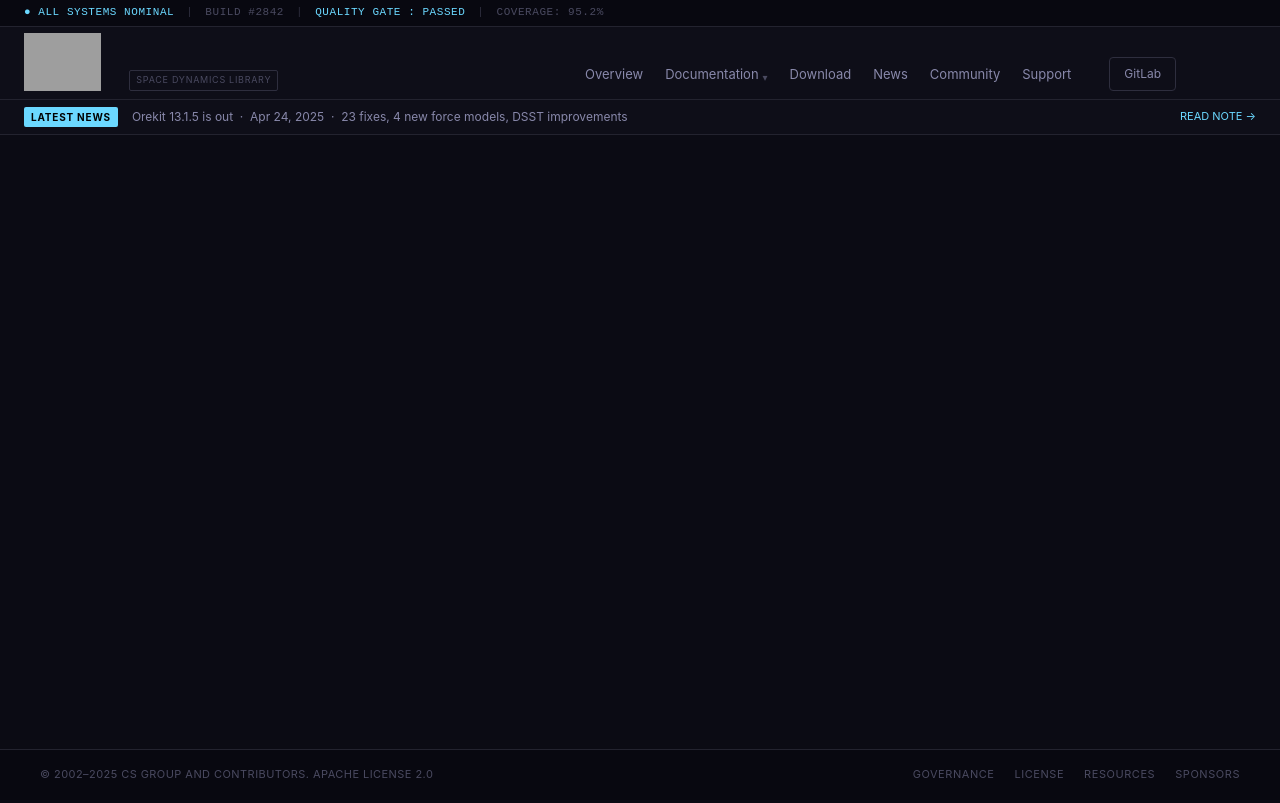
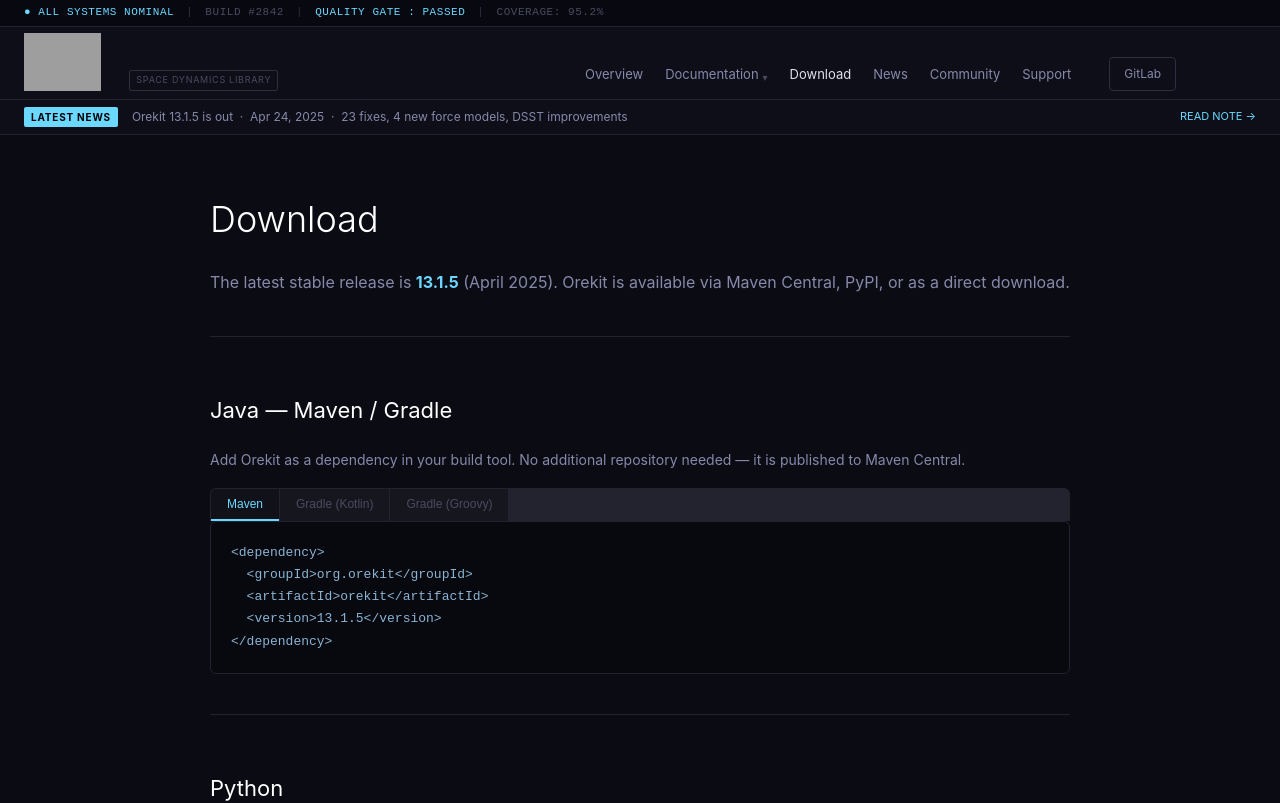
Before and after one commit to v-lmb/Orekit-website, a Nuxt app in the folder apps/web/: page /download in a window 1280 px wide. Shown: the top 803 px of the page. Built offline with nearby package versions, Linux system fonts and the light colour scheme; grey boxes are pictures that could not be loaded.

Commit message:
feat: add download page

```diff
--- /dev/null
+++ b/apps/web/app/pages/download.vue
@@ -0,0 +1,183 @@
+<template>
+  <div class="page">
+    <div class="inner">
+
+      <section class="hero-section">
+        <h1>Download</h1>
+        <p class="lead">
+          The latest stable release is <strong>13.1.5</strong> (April 2025).
+          Orekit is available via Maven Central, PyPI, or as a direct download.
+        </p>
+      </section>
+
+      <section class="section">
+        <h2>Java — Maven / Gradle</h2>
+        <p class="body-text">Add Orekit as a dependency in your build tool. No additional repository needed — it is published to Maven Central.</p>
+        <div class="snippet-tabs">
+          <button
+            v-for="tab in snippetTabs"
+            :key="tab"
+            class="tab"
+            :class="{ active: activeSnippet === tab }"
+            @click="activeSnippet = tab"
+          >{{ tab }}</button>
+        </div>
+        <pre class="code-block"><code>{{ snippets[activeSnippet] }}</code></pre>
+      </section>
+
+      <section class="section">
+        <h2>Python</h2>
+        <p class="body-text">The official Python wrapper uses JPype to expose the full Java API. Requires Java 11+.</p>
+        <pre class="code-block"><code>pip install orekit</code></pre>
+        <p class="body-text" style="margin-top:12px">Then in Python:</p>
+        <pre class="code-block"><code>import orekit
+orekit.initVM()
+
+from orekit.pyhelpers import setup_orekit_curdir
+setup_orekit_curdir()
+
+from org.orekit.time import AbsoluteDate, TimeScalesFactory
+date = AbsoluteDate(2024, 1, 15, 12, 0, 0.0, TimeScalesFactory.getUTC())</code></pre>
+      </section>
+
+      <section class="section">
+        <h2>Direct download</h2>
+        <p class="body-text">Binary JARs and source archives are available on Maven Central for each release.</p>
+        <div class="download-table">
+          <div class="dt-row header">
+            <span>Artifact</span><span>Version</span><span>Size</span><span></span>
+          </div>
+          <div v-for="artifact in artifacts" :key="artifact.name" class="dt-row">
+            <span class="art-name">{{ artifact.name }}</span>
+            <span class="art-version">{{ artifact.version }}</span>
+            <span class="art-size">{{ artifact.size }}</span>
+            <a href="#" class="art-link">Download →</a>
+          </div>
+        </div>
+      </section>
+
+      <section class="section">
+        <h2>All versions</h2>
+        <p class="body-text">Older releases are available on Maven Central and the GitLab release page.</p>
+        <div v-for="group in versions" :key="group.major" class="version-group">
+          <h3>Version {{ group.major }}</h3>
+          <div class="version-row">
+            <a v-for="v in group.list" :key="v" href="#" class="version-btn">{{ v }}</a>
+          </div>
+        </div>
+      </section>
+
+      <section class="section last">
+        <h2>Orekit data</h2>
+        <p class="body-text">
+          Orekit requires external data files (IERS bulletins, UTC-TAI history, gravity fields, etc.)
+          to operate. A default data set is maintained by the project.
+        </p>
+        <a href="#" class="btn-primary">Download Orekit data →</a>
+      </section>
+
+    </div>
+  </div>
+</template>
+
+<script setup>
+const snippetTabs = ['Maven', 'Gradle (Kotlin)', 'Gradle (Groovy)']
+const activeSnippet = ref('Maven')
+
+const snippets = {
+  'Maven': `<dependency>
+  <groupId>org.orekit</groupId>
+  <artifactId>orekit</artifactId>
+  <version>13.1.5</version>
+</dependency>`,
+  'Gradle (Kotlin)': `implementation("org.orekit:orekit:13.1.5")`,
+  'Gradle (Groovy)': `implementation 'org.orekit:orekit:13.1.5'`,
+}
+
+const artifacts = [
+  { name: 'orekit-13.1.5.jar',         version: '13.1.5', size: '3.2 MB' },
+  { name: 'orekit-13.1.5-sources.jar', version: '13.1.5', size: '2.1 MB' },
+  { name: 'orekit-13.1.5-javadoc.jar', version: '13.1.5', size: '8.4 MB' },
+  { name: 'orekit-data.zip',           version: 'latest', size: '64 MB'  },
+]
+
+const versions = [
+  { major: 13, list: ['13.1.5', '13.1.4', '13.1.3', '13.1.2', '13.1.1', '13.1', '13.0.3', '13.0.2', '13.0.1', '13.0'] },
+  { major: 12, list: ['12.2.1', '12.2', '12.1.3', '12.1.2', '12.1.1', '12.1', '12.0.2', '12.0.1', '12.0'] },
+  { major: 11, list: ['11.3.3', '11.3.2', '11.3.1', '11.3', '11.2.1', '11.2', '11.1.1', '11.1', '11.0.2', '11.0.1', '11.0'] },
+  { major: 10, list: ['10.3.1', '10.3', '10.2', '10.1', '10.0'] },
+  { major: 9,  list: ['9.3.1', '9.3', '9.2', '9.1', '9.0.1', '9.0'] },
+  { major: 8,  list: ['8.0.1', '8.0'] },
+  { major: 7,  list: ['7.2.1', '7.2', '7.1', '7.0'] },
+  { major: 6,  list: ['6.1'] },
+]
+</script>
+
+<style scoped>
+.page { padding: 56px 24px; }
+.inner { max-width: 860px; margin: 0 auto; }
+
+.hero-section { margin-bottom: 56px; padding-bottom: 40px; border-bottom: 1px solid var(--border); }
+h1 { font-size: 36px; font-weight: 300; color: #fff; margin-bottom: 20px; }
+.lead { font-size: 16px; color: var(--text-secondary); line-height: 1.75; }
+.lead strong { color: var(--accent); }
+
+.section { margin-bottom: 56px; padding-bottom: 40px; border-bottom: 1px solid var(--border); }
+.section.last { border-bottom: none; }
+h2 { font-size: 22px; font-weight: 400; color: #fff; margin-bottom: 20px; }
+.body-text { font-size: 14px; color: var(--text-secondary); line-height: 1.7; margin-bottom: 16px; }
+
+.snippet-tabs { display: flex; gap: 1px; background: var(--border); border: 1px solid var(--border); border-bottom: none; border-radius: 6px 6px 0 0; overflow: hidden; }
+.tab { padding: 8px 16px; font-size: 12px; color: var(--text-muted); background: var(--bg-card); border: none; cursor: pointer; border-bottom: 2px solid transparent; transition: all 0.15s; }
+.tab.active { color: var(--accent); background: var(--bg-secondary); border-bottom-color: var(--accent); }
+
+.code-block {
+  background: #08080f;
+  border: 1px solid var(--border);
+  border-radius: 0 0 6px 6px;
+  padding: 20px;
+  margin: 0;
+  font-family: 'Courier New', monospace;
+  font-size: 13px;
+  line-height: 1.7;
+  color: #8ab4d4;
+  overflow-x: auto;
+  white-space: pre;
+}
+.section > .code-block { border-radius: 6px; }
+
+.download-table { border: 1px solid var(--border); border-radius: 6px; overflow: hidden; }
+.dt-row { display: grid; grid-template-columns: 2fr 1fr 1fr auto; padding: 12px 16px; border-bottom: 1px solid var(--border); gap: 16px; align-items: center; }
+.dt-row:last-child { border-bottom: none; }
+.dt-row.header { background: var(--bg-card); font-size: 11px; color: var(--text-muted); text-transform: uppercase; letter-spacing: 0.06em; }
+.dt-row:not(.header) { background: var(--bg-secondary); font-size: 13px; color: var(--text-secondary); }
+.dt-row:not(.header):hover { background: var(--bg-card); }
+.art-name { color: var(--text-primary); font-family: monospace; font-size: 12px; }
+.art-link { color: var(--accent); font-size: 12px; text-align: right; }
+
+.version-group { margin-bottom: 20px; }
+.version-group h3 { font-size: 13px; color: var(--text-secondary); margin-bottom: 10px; font-weight: 400; }
+.version-row { display: flex; flex-wrap: wrap; gap: 6px; }
+.version-btn {
+  padding: 5px 12px;
+  border: 1px solid var(--border-light);
+  border-radius: 4px;
+  font-size: 12px;
+  color: var(--text-secondary);
+  background: var(--bg-card);
+  text-decoration: none;
+  transition: all 0.15s;
+}
+.version-btn:hover { border-color: var(--accent); color: var(--accent); text-decoration: none; }
+
+.btn-primary {
+  display: inline-block;
+  background: var(--accent);
+  color: #000;
+  padding: 10px 20px;
+  border-radius: 4px;
+  font-size: 14px;
+  font-weight: 600;
+  text-decoration: none;
+}
+</style>
```
